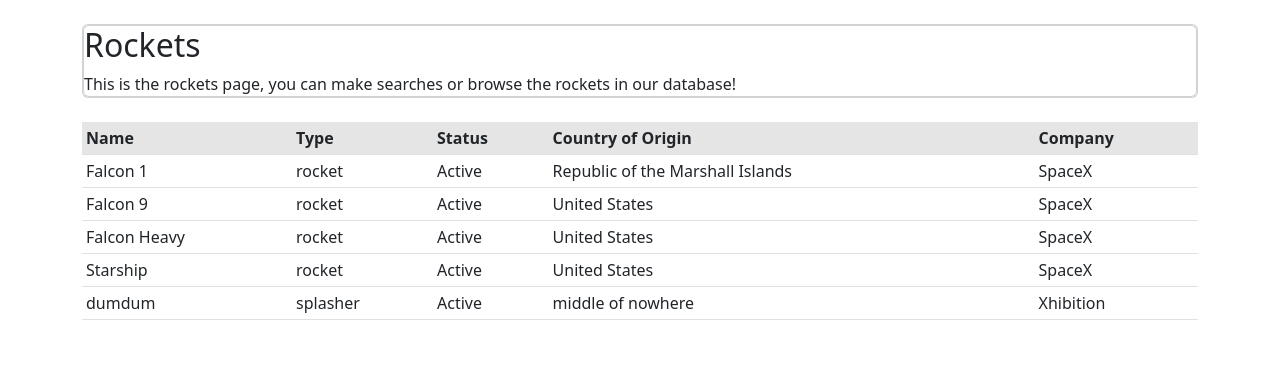
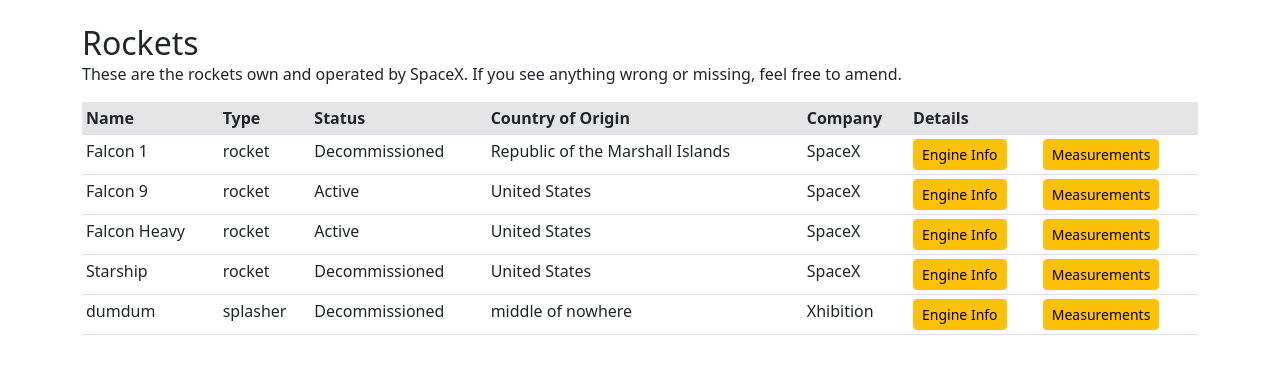
Before and after one commit to itudb2232/itudb2232, a Flask app: page /rockets in a window 1280 px wide. Shown: the part 56-430 px from the top of the page. Run offline with Flask 2, Linux system fonts and the light colour scheme; data comes from the database, SQL or seed files in the repository; some libraries are stand-ins or nearby versions.

Commit message:
Added read functionality to rocket details

```diff
--- a/website/database.py
+++ b/website/database.py
@@ -78,24 +78,25 @@ def get_rockets():
         con.row_factory = sqlite3.Row
         cur = con.cursor()
         return cur.execute(
-            """SELECT * FROM rockets
-            LEFT JOIN rocket_details_1 ON rockets.rocket_id = rocket_details_1.rocket_id
-            LEFT JOIN rocket_details_2 ON rockets.rocket_id = rocket_details_2.rocket_id"""
+            "SELECT * FROM rockets"
             ).fetchall()
-
-def get_rocket_d1_columns():
+def get_rocket_d1():
     with sqlite3.connect(db_location) as con:
         con.row_factory = sqlite3.Row
         cur = con.cursor()
         return cur.execute(
-            "PRAGMA table_info(rocket_details_1)"
+            """SELECT * FROM rocket_details_1
+            JOIN (SELECT rocket_id, name FROM rockets) AS rocket_names
+             ON rocket_details_1.rocket_id = rocket_names.rocket_id"""
             ).fetchall()
-def get_rocket_d2_columns():
+def get_rocket_d2():
     with sqlite3.connect(db_location) as con:
         con.row_factory = sqlite3.Row
         cur = con.cursor()
         return cur.execute(
-            "PRAGMA table_info(rocket_details_2)"
+            """SELECT * FROM rocket_details_2
+            JOIN (SELECT rocket_id, name FROM rockets) AS rocket_names
+             ON rocket_details_2.rocket_id = rocket_names.rocket_id"""
             ).fetchall()
 
 # Ships
--- a/website/static/base.css
+++ /dev/null
@@ -1,7 +0,0 @@
-a, p {
-    color: black !important;
-}
-
-.pad-left {
-    padding-left: 3em !important;
-}
--- /dev/null
+++ b/website/static/styles.css
@@ -0,0 +1,17 @@
+a.nav-item.nav-link, p.nav-item.nav-link {
+    color: black !important;
+}
+
+.pad-left {
+    padding-left: 3em !important;
+}
+
+tr.rocket-detail {
+    border-top: 1px solid;
+    border-bottom: 1px solid;
+    border-color: lightgray;
+}
+
+td.rocket-detail {
+    text-align: right;
+}
--- a/website/templates/base.html
+++ b/website/templates/base.html
@@ -24,7 +24,7 @@ use of JavaScript -->
     <script defer src="https://cdn.jsdelivr.net/npm/bootstrap@5.2.3/dist/js/bootstrap.bundle.min.js"
       integrity="sha384-kenU1KFdBIe4zVF0s0G1M5b4hcpxyD9F7jL+jjXkk+Q2h455rYXK/7HAuoJl+0I4"
       crossorigin="anonymous"></script>
-    <link rel="stylesheet" href="{{ url_for('static', filename='base.css') }}">
+    <link rel="stylesheet" href="{{ url_for('static', filename='styles.css') }}">
     <title>{% block title %}Home{% endblock %}</title> <!-- This is the Jinja syntax -->
   </head>
   <body>
--- a/website/templates/rockets.html
+++ b/website/templates/rockets.html
@@ -1,47 +1,110 @@
-{% extends "base.html" %} <!-- This file inherits base.html -->
-{% block title %}SpaceXhibit - Rockets{% endblock %} <!-- This is the Jinja syntax -->
+{% extends "base.html" %}
+{% block title %}SpaceXhibit - Rockets{% endblock %}
 
-{% block content %} <!-- This is the content block, whatever you include here will be visible on the screen -->
+{% block content %}
 
 <br/>
-<div class = "card">
-    <div class = "card body">
 <h2 class = "card-title"> Rockets </h2>
-        <div class = "card-text" >
-            This is the rockets page, you can make searches or browse the rockets in our database!
-        </div>
-    </div>
-</div>
-<br/>
+<p class = "card-text" >
+    These are the rockets own and operated by SpaceX. If you see anything wrong or missing, feel free to amend.
+</p>
 
 <table class = "table table-hover table-sm">
+    <thead>
         <tr class = "table-active">
             <th>Name</th>
             <th>Type</th>
             <th>Status</th>
             <th>Country of Origin</th>
             <th>Company</th>
+            <th colspan="2">Details</th>
         </tr>
+    </thead>
+    <tbody>
         {% for rocket in rockets %}
         <tr class>
+            <td> {{rocket["name"]}} </td>
+            <td> {{rocket["type"]}} </td>
+            <td> {{ "Active" if rocket["active"] == "True" else "Decommissioned" }} </td>
+            <td> {{rocket["country"]}} </td>
+            <td> {{rocket["company"]}}  </td>
+
             <td>
-            {{rocket["name"]}}
+                <button type="button" class="btn btn-warning btn-sm" data-toggle="modal" data-target="#rocket-details-1-modal-{{ rocket.rocket_id }}">
+                Engine Info
+                </button>
             </td>
             <td>
-            {{rocket["type"]}}
-        </td>
-        <td>
-            {{"Active" if rocket["active"] else "Decommissioned"}}
-        </td>
-        <td>
-            {{rocket["country"]}}
-        </td>
-        <td>
-            {{rocket["company"]}}
+                <button type="button" class="btn btn-warning btn-sm" data-toggle="modal" data-target="#rocket-details-2-modal-{{ rocket.rocket_id }}">
+                Measurements
+                </button>
             </td>
         </tr>
         {% endfor %}
+    </tbody>
 </table>
 
-<!-- This endblock denotes the end of the content block, nothing should come after it-->
+{% for rocket_d1 in rocket_d1 %}
+<div class="modal fade" id="rocket-details-1-modal-{{ rocket_d1.rocket_id }}" tabindex="-1" role="dialog" aria-labelledby="rocket-details-1-modal-label-{{ rocket_d1.rocket_id }}" aria-hidden="true">
+    <div class="modal-dialog" role="document">
+      <div class="modal-content">
+        <div class="modal-header">
+          <h5 class="modal-title" id="rocket-details-1-modal-label-{{ rocket_d1.rocket_id }}"> {{rocket_d1.name}} Engine Info </h5>
+        </div>
+        <div class="modal-body" style="padding-top: 0;">
+        <table style="width: 100%;">
+          <tr class="rocket-detail"> <td> Stages </td> <td class="rocket-detail"> {{rocket_d1.stages}} </td> </tr>
+          <tr class="rocket-detail"> <td> Boosters </td> <td class="rocket-detail"> {{rocket_d1.boosters}} </td> </tr>
+          <tr class="rocket-detail"> <td> Cost per launch </td> <td class="rocket-detail"> {{rocket_d1.cost_per_launch}} </td> </tr>
+          <tr class="rocket-detail"> <td> Landing legs number </td> <td class="rocket-detail"> {{rocket_d1.landing_legs_number}} </td> </tr>
+          <tr class="rocket-detail"> <td> Landing legs material </td> <td class="rocket-detail"> {{rocket_d1.landing_legs_material}} </td> </tr>
+          <tr class="rocket-detail"> <td> Engine Isp sea level </td> <td class="rocket-detail"> {{rocket_d1.engine_isp_sea_level}} </td> </tr>
+          <tr class="rocket-detail"> <td> Engine Isp vacuum </td> <td class="rocket-detail"> {{rocket_d1.engine_isp_vacuum}} </td> </tr>
+          <tr class="rocket-detail"> <td> Engine thrust sea level kN </td> <td class="rocket-detail"> {{rocket_d1.engine_thrust_sea_level_kN}} </td> </tr>
+          <tr class="rocket-detail"> <td> Engine thrust sea level lbf </td> <td class="rocket-detail"> {{rocket_d1.engine_thrust_sea_level_lbf}} </td> </tr>
+          <tr class="rocket-detail"> <td> Engine thrust vacuum kN </td> <td class="rocket-detail"> {{rocket_d1.engine_thrust_vacuum_kN}} </td> </tr>
+          <tr class="rocket-detail"> <td> Engine thrust lbf </td> <td class="rocket-detail"> {{rocket_d1.engine_thrust_lbf}} </td> </tr>
+          <tr class="rocket-detail"> <td> Engine number </td> <td class="rocket-detail"> {{rocket_d1.engine_number}} </td> </tr>
+          <tr class="rocket-detail"> <td> Engine type </td> <td class="rocket-detail"> {{rocket_d1.engine_type}} </td> </tr>
+          <tr class="rocket-detail"> <td> Engine version </td> <td class="rocket-detail"> {{rocket_d1.engine_version}} </td> </tr>
+          <tr class="rocket-detail"> <td> Engine layout </td> <td class="rocket-detail"> {{rocket_d1.engine_layout}} </td> </tr>
+          <tr class="rocket-detail"> <td> Engine loss max </td> <td class="rocket-detail"> {{rocket_d1.engine_loss_max}} </td> </tr>
+          <tr class="rocket-detail"> <td> Engine propellant 1 </td> <td class="rocket-detail"> {{rocket_d1.engine_propellant_1}} </td> </tr>
+          <tr class="rocket-detail"> <td> Engine propellant 2 </td> <td class="rocket-detail"> {{rocket_d1.engine_propellant_2}} </td> </tr>
+          <tr class="rocket-detail"> <td> Engine thrust to weight </td> <td class="rocket-detail"> {{rocket_d1.engine_thrust_to_weight}} </td> </tr>
+        </table>
+        </div>
+        <div class="modal-footer">
+          <button type="button" class="btn btn-secondary" data-dismiss="modal">Close</button>
+        </div>
+      </div>
+    </div>
+  </div>
+{% endfor %}
+
+{% for rocket_d2 in rocket_d2 %}
+<div class="modal fade" id="rocket-details-2-modal-{{ rocket_d2.rocket_id }}" tabindex="-1" role="dialog" aria-labelledby="rocket-details-2-modal-label-{{ rocket_d2.rocket_id }}" aria-hidden="true">
+    <div class="modal-dialog" role="document">
+      <div class="modal-content">
+        <div class="modal-header">
+          <h5 class="modal-title" id="rocket-details-2-modal-label-{{ rocket_d2.rocket_id }}"> {{rocket_d2.name}} Measurements </h5>
+        </div>
+        <div class="modal-body" style="padding-top: 0;">
+        <table style="width: 100%;">
+          <tr class="rocket-detail"> <td> Height (m) </td> <td class="rocket-detail"> {{rocket_d2.height_mt}} </td> </tr>
+          <tr class="rocket-detail"> <td> Height (ft) </td> <td class="rocket-detail"> {{rocket_d2.height_ft}} </td> </tr>
+          <tr class="rocket-detail"> <td> Diameter (m) </td> <td class="rocket-detail"> {{rocket_d2.diameter_mt}} </td> </tr>
+          <tr class="rocket-detail"> <td> Diameter (ft) </td> <td class="rocket-detail"> {{rocket_d2.diameter_ft}} </td> </tr>
+          <tr class="rocket-detail"> <td> Mass (kg) </td> <td class="rocket-detail"> {{rocket_d2.mass_kg}} </td> </tr>
+          <tr class="rocket-detail"> <td> Mass (lb) </td> <td class="rocket-detail"> {{rocket_d2.mass_lb}} </td> </tr>
+        </table>
+        </div>
+        <div class="modal-footer">
+          <button type="button" class="btn btn-secondary" data-dismiss="modal">Close</button>
+        </div>
+      </div>
+    </div>
+  </div>
+{% endfor %}
+
 {% endblock %}
--- a/website/views.py
+++ b/website/views.py
@@ -82,7 +82,13 @@ def add_payload():
 @views.route('/rockets', methods=['GET', 'POST'])
 def rockets():
     rocket_data = database.get_rockets()
-    return render_template("rockets.html", rockets=rocket_data)
+    rocket_d1_data = database.get_rocket_d1()
+
+    for r in rocket_d1_data:
+        print(r["engine_version"] is None, r["engine_layout"] is None)
+
+    rocket_d2_data = database.get_rocket_d2()
+    return render_template("rockets.html", rockets=rocket_data, rocket_d1=rocket_d1_data, rocket_d2=rocket_d2_data)
 
 @views.route('/rockets/rocket_details_1', methods=['GET', 'POST'])
 def rocket_details_1():
```
Also changed, not shown: website/forms.py (+51 -1 lines). Lines whose indentation alone changed are shown as unchanged.
